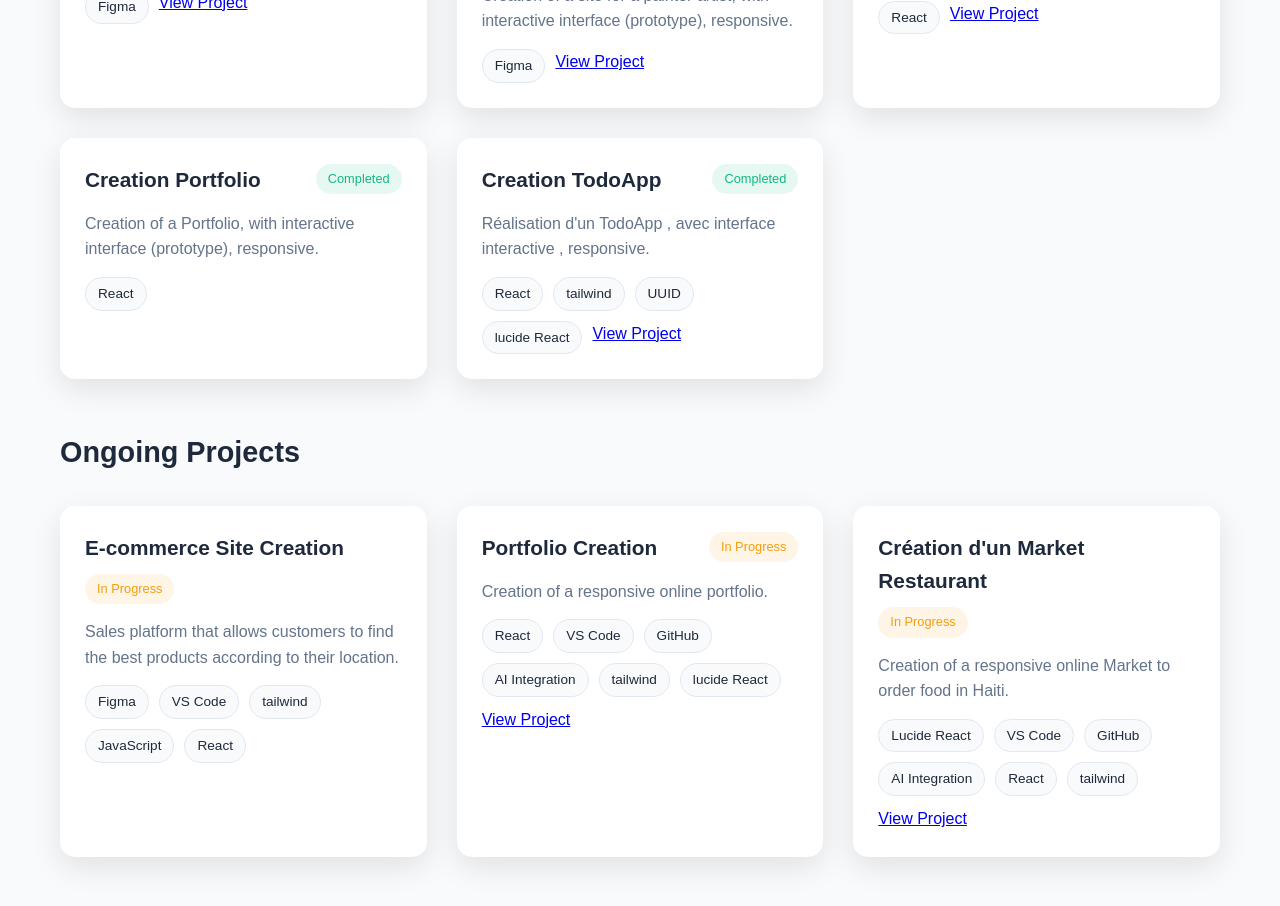
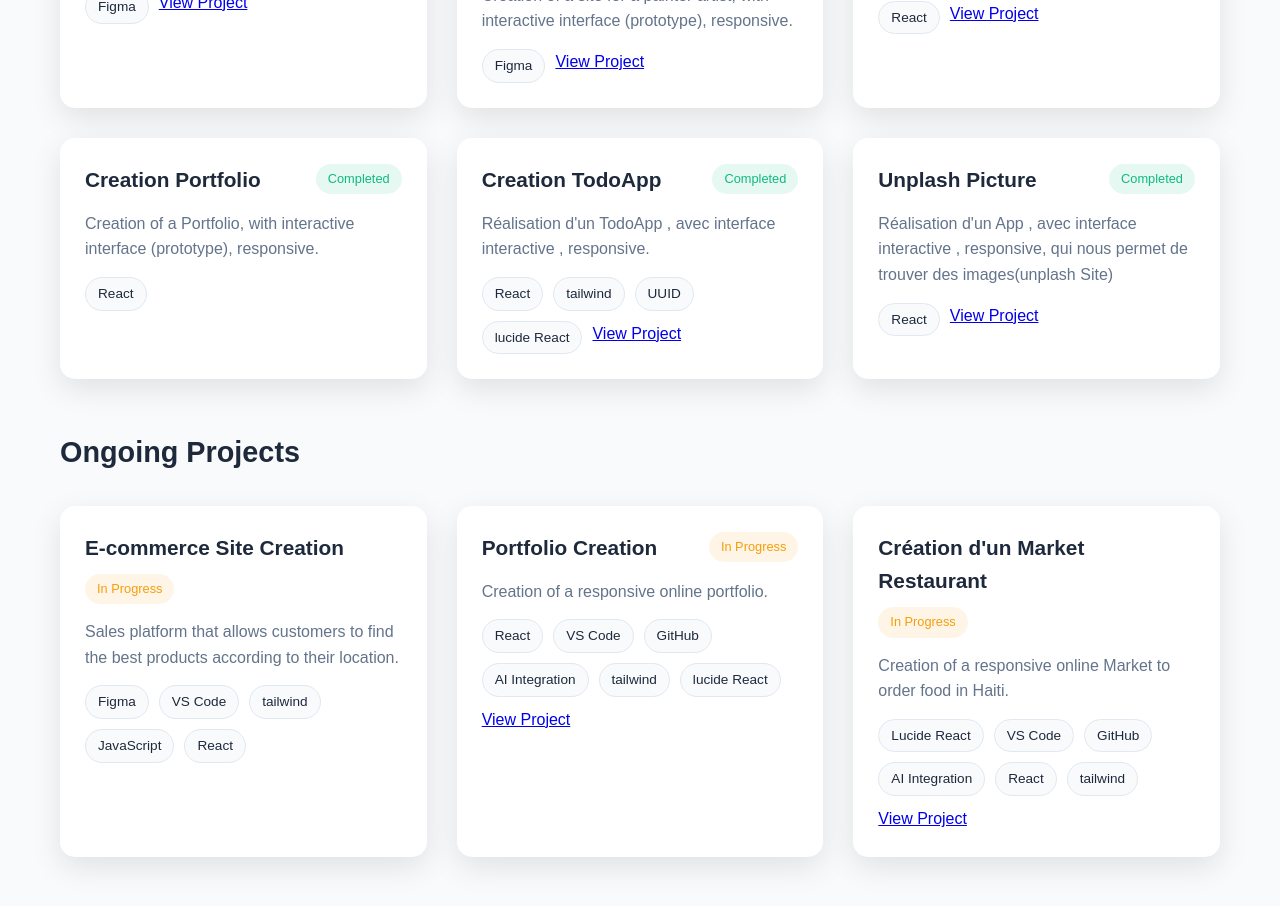
Before and after one commit to jerryinnocent123-ship-it/Portfolio-Jerry, a React (Vite) app: page / in a window 1280 px wide. Shown: the part 2060-2966 px from the top of the page. Built offline with nearby package versions, Linux system fonts and the light colour scheme.

Commit message:
Update Projects.jsx

```diff
--- a/src/Compoments/Projects.jsx
+++ b/src/Compoments/Projects.jsx
@@ -47,6 +47,13 @@ const Projects = () => {
       technologies: ['React','tailwind','UUID','lucide React'],
       status: t('completed'),
       link:"https://github.com/jerryinnocent123-ship-it/TodoApp-simple.git"
+    },
+    {
+      title: t('Unplash Picture'),
+      description: t('Réalisation d\'un App , avec interface interactive , responsive, qui nous permet de trouver des images(unplash Site)'),
+      technologies: ['React',],
+      status: t('completed'),
+      link:"https:/https://github.com/jerryinnocent123-ship-it/Unplash.git"
     },
   ];
 
```
